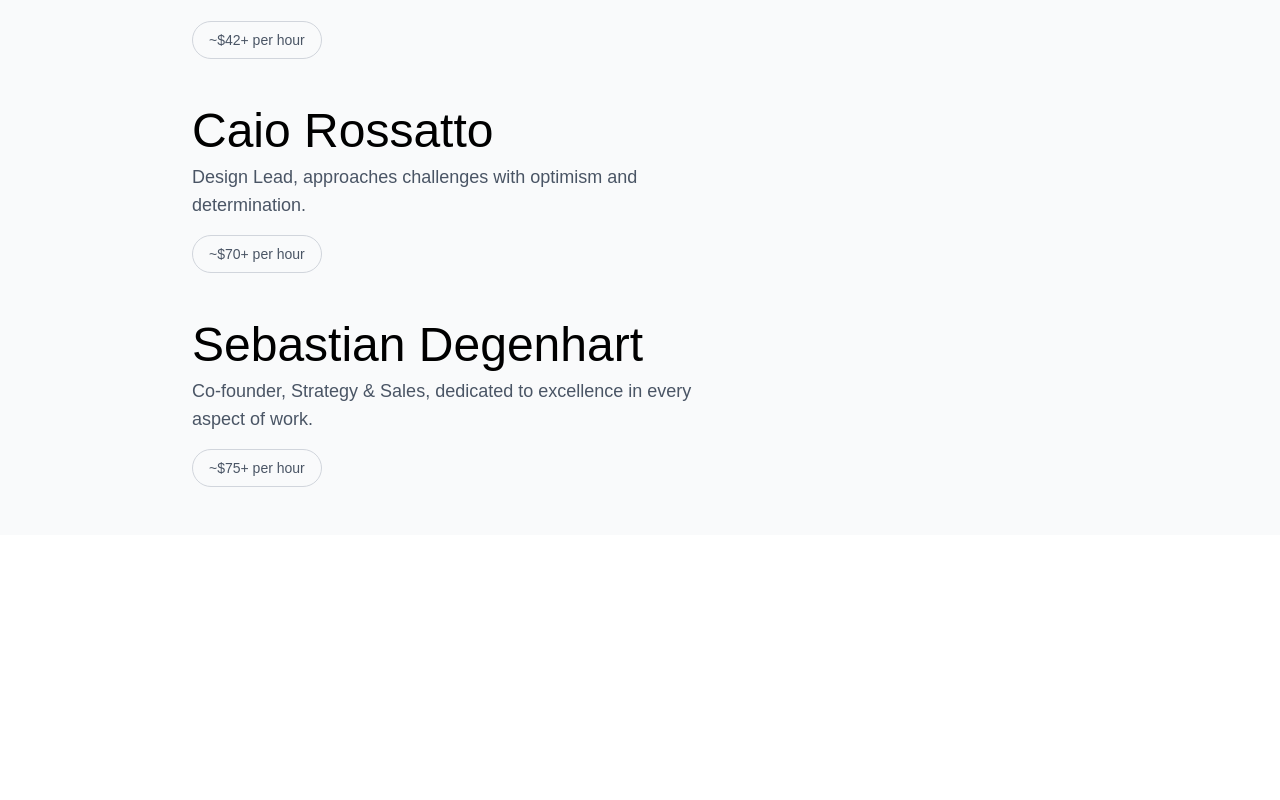
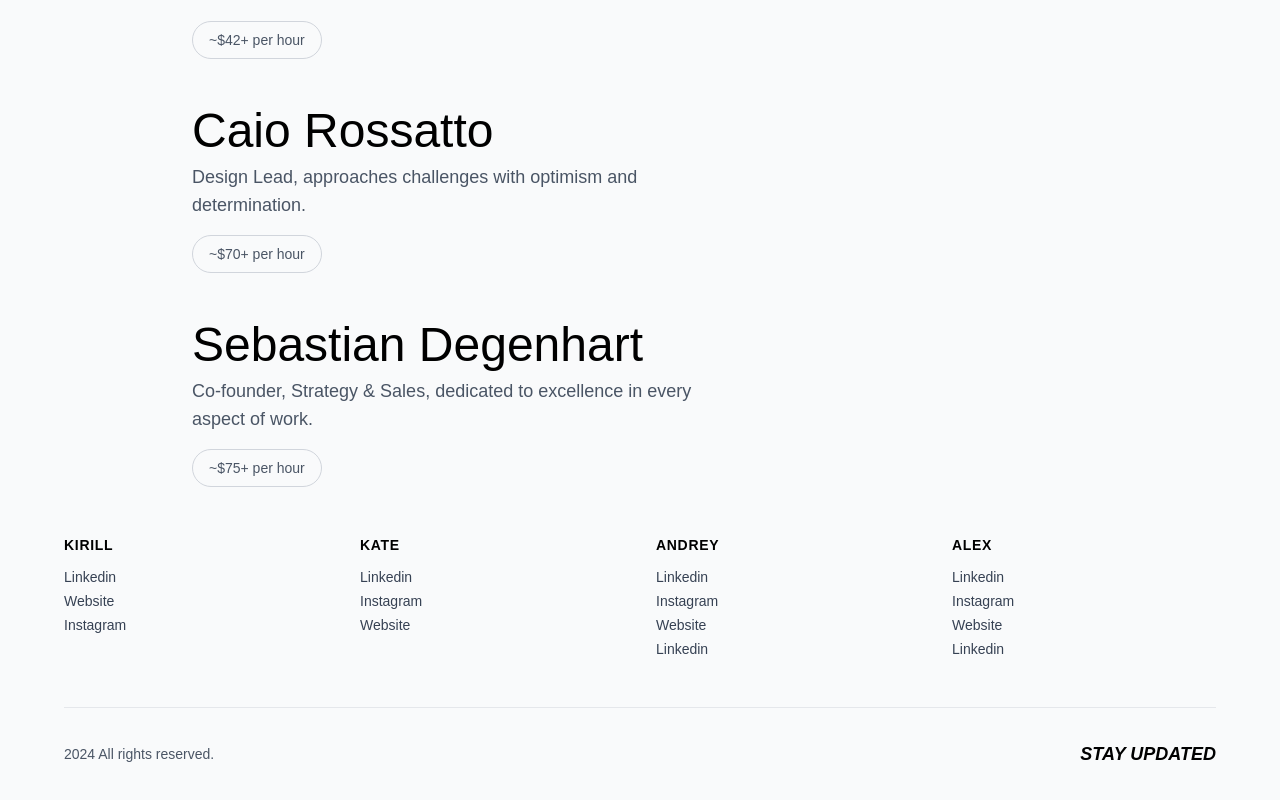
Before and after one commit to kirill-markin/syndicate-m-website, a Next.js app: page /people in a window 1280 px wide. Shown: the part 1295-2095 px from the top of the page. Before the commit the page ends 1830 px from the top, so only its background shows below. Built offline with nearby package versions, Linux system fonts and the light colour scheme.

Commit message:
Implement Footer component and integrate it into Home and People pages for improved layout and organization

```diff
--- /dev/null
+++ b/src/app/components/Footer.tsx
@@ -0,0 +1,42 @@
+import { TeamMembersData, SiteConfig } from "@/lib/data-loader";
+
+interface FooterProps {
+  teamData: TeamMembersData;
+  siteConfig: SiteConfig;
+}
+
+export default function Footer({ teamData, siteConfig }: FooterProps) {
+  return (
+    <footer className="px-6 pb-8 text-black bg-gray-50">
+      <div className="grid grid-cols-2 md:grid-cols-4 gap-8 text-sm max-w-6xl mx-auto">
+        {teamData.members.map((member) => (
+          <div key={member.id}>
+            <div className="font-bold uppercase mb-3 tracking-wider text-black">{member.name}</div>
+            <div className="space-y-1">
+              {member.social_links.map((link, index) => (
+                <div key={index}>
+                  <a
+                    href={link.url}
+                    target="_blank"
+                    rel="noopener noreferrer"
+                    className="hover:underline capitalize text-gray-700"
+                  >
+                    {link.platform}
+                  </a>
+                </div>
+              ))}
+            </div>
+          </div>
+        ))}
+      </div>
+
+      {/* Bottom Footer */}
+      <div className="flex justify-between items-center mt-12 pt-8 border-t border-gray-200 text-sm max-w-6xl mx-auto">
+        <div className="text-gray-600">{siteConfig.site.footer.copyright}</div>
+        <div className="font-bold text-lg italic text-black">
+          {siteConfig.site.footer.update_text}
+        </div>
+      </div>
+    </footer>
+  );
+}
--- a/src/app/page.tsx
+++ b/src/app/page.tsx
@@ -2,6 +2,7 @@ import Link from "next/link";
 import Image from "next/image";
 import { getSiteConfig, getTeamMembers } from "@/lib/data-loader";
 import Header from "./components/Header";
+import Footer from "./components/Footer";
 
 export default function Home() {
   const siteConfig = getSiteConfig();
@@ -68,38 +69,8 @@ export default function Home() {
         </section>
       </main>
 
-      {/* Footer with Social Links */}
-      <footer className="px-6 pb-8">
-        <div className="grid grid-cols-2 md:grid-cols-4 gap-8 text-sm max-w-6xl mx-auto">
-          {teamData.members.map((member) => (
-            <div key={member.id}>
-              <div className="font-bold uppercase mb-3 tracking-wider">{member.name}</div>
-              <div className="space-y-1">
-                {member.social_links.map((link, index) => (
-                  <div key={index}>
-                    <a
-                      href={link.url}
-                      target="_blank"
-                      rel="noopener noreferrer"
-                      className="hover:underline capitalize text-gray-700"
-                    >
-                      {link.platform}
-                    </a>
-                  </div>
-                ))}
-              </div>
-            </div>
-          ))}
-        </div>
-
-        {/* Bottom Footer */}
-        <div className="flex justify-between items-center mt-12 pt-8 border-t border-gray-200 text-sm max-w-6xl mx-auto">
-          <div className="text-gray-600">{siteConfig.site.footer.copyright}</div>
-          <div className="font-bold text-lg italic">
-            {siteConfig.site.footer.update_text}
-          </div>
-        </div>
-      </footer>
+      {/* Footer */}
+      <Footer teamData={teamData} siteConfig={siteConfig} />
     </div>
   );
 }
--- a/src/app/people/page.tsx
+++ b/src/app/people/page.tsx
@@ -1,10 +1,12 @@
-import { getPeople } from '@/lib/data-loader';
+import { getPeople, getSiteConfig, getTeamMembers } from '@/lib/data-loader';
 import PeopleClient from './people-client';
 
 const PeoplePage = () => {
   const peopleData = getPeople();
+  const siteConfig = getSiteConfig();
+  const teamData = getTeamMembers();
 
-  return <PeopleClient peopleData={peopleData} />;
+  return <PeopleClient peopleData={peopleData} siteConfig={siteConfig} teamData={teamData} />;
 };
 
 export default PeoplePage;
--- a/src/app/people/people-client.tsx
+++ b/src/app/people/people-client.tsx
@@ -1,14 +1,17 @@
 'use client';
 
 import { useState, useMemo } from 'react';
-import { PeopleData } from '@/lib/data-loader';
+import { PeopleData, SiteConfig, TeamMembersData } from '@/lib/data-loader';
 import Header from '../components/Header';
+import Footer from '../components/Footer';
 
 interface PeopleClientProps {
   peopleData: PeopleData;
+  siteConfig: SiteConfig;
+  teamData: TeamMembersData;
 }
 
-const PeopleClient = ({ peopleData }: PeopleClientProps) => {
+const PeopleClient = ({ peopleData, siteConfig, teamData }: PeopleClientProps) => {
   const [searchQuery, setSearchQuery] = useState('');
 
   // Filter people based on search query
@@ -92,6 +95,9 @@ const PeopleClient = ({ peopleData }: PeopleClientProps) => {
           ))}
         </div>
       </div>
+
+      {/* Footer */}
+      <Footer teamData={teamData} siteConfig={siteConfig} />
     </div>
   );
 };
```
